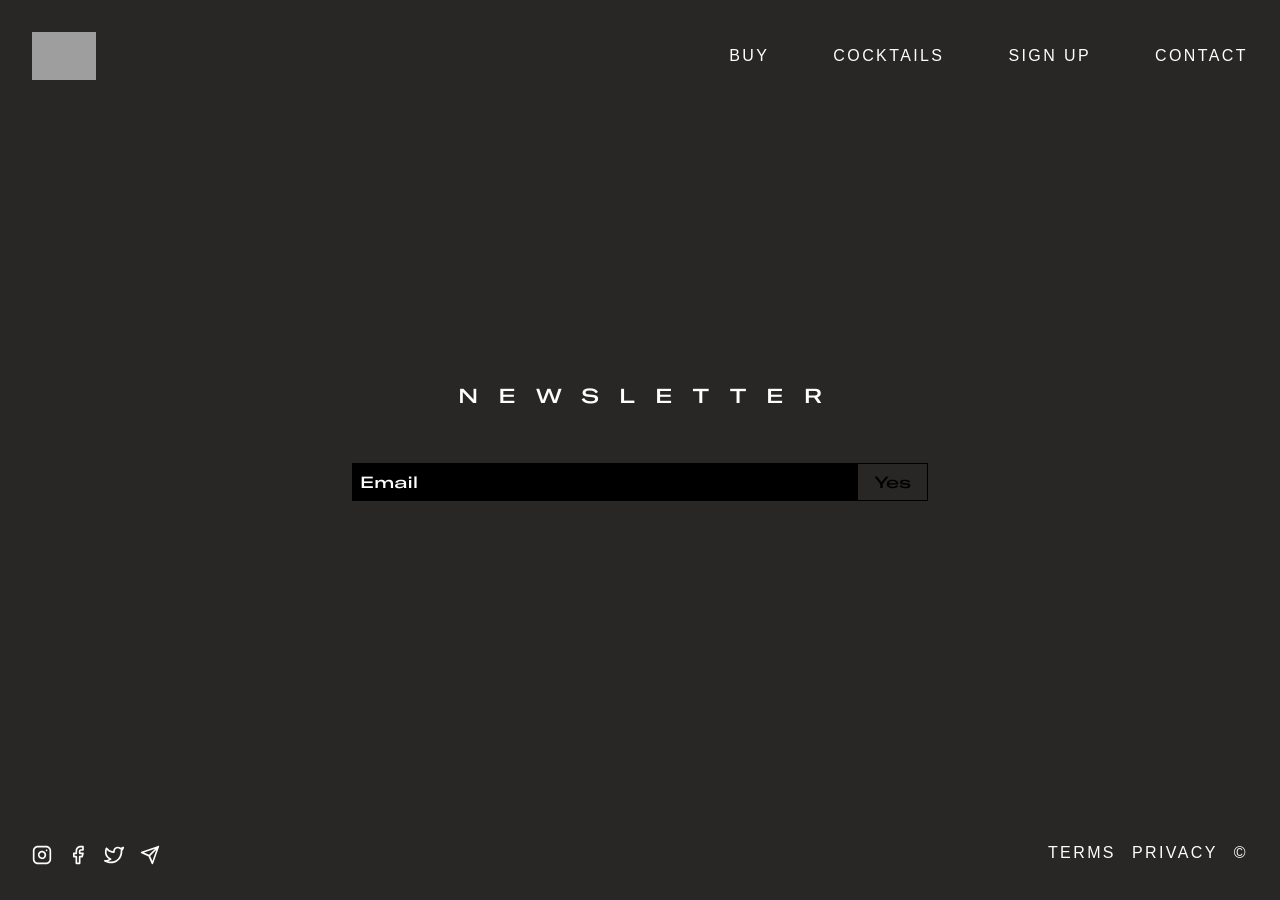
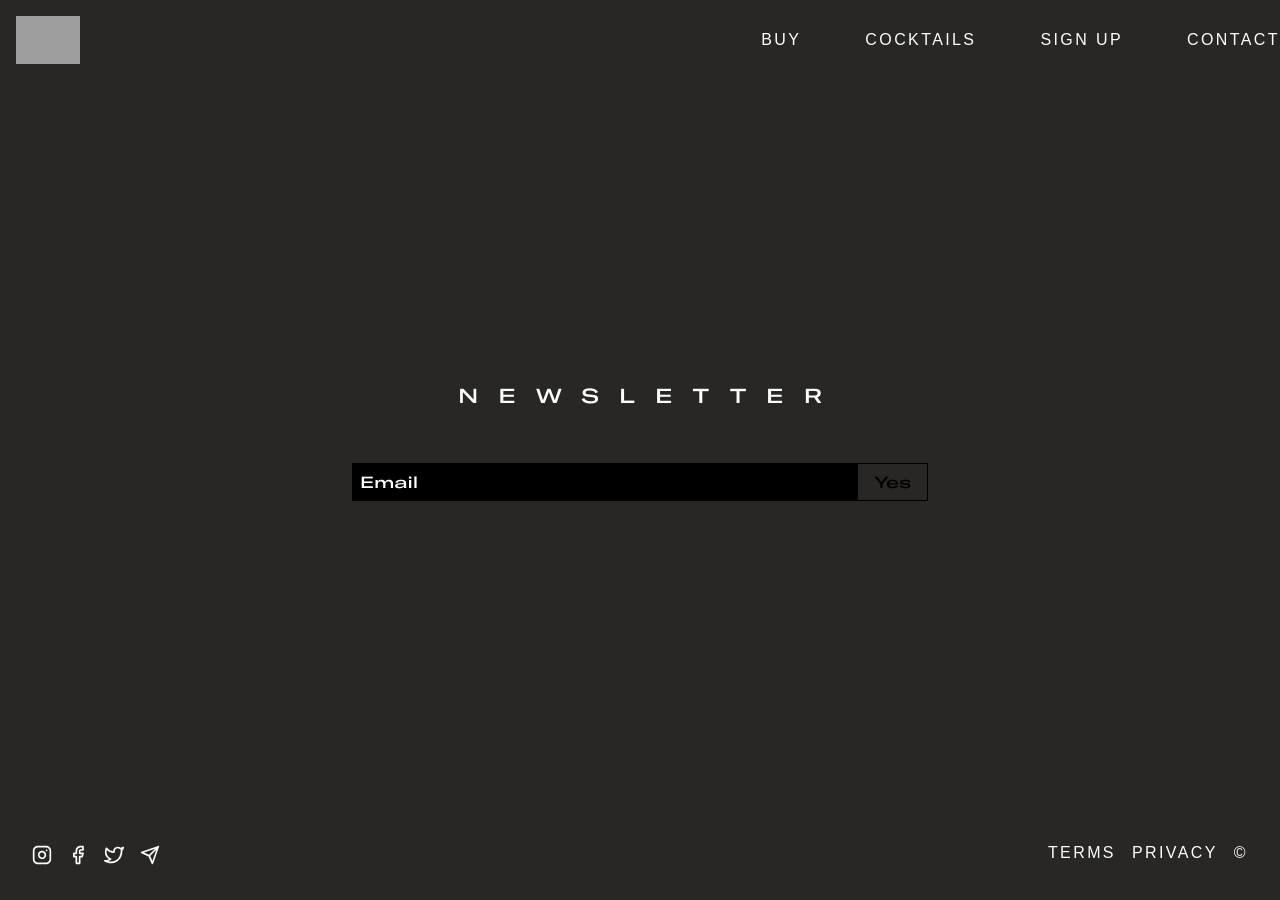
Before and after one commit to johnhamelink/empiricalspirits.co, a Jekyll site: the page built from newsletter.md, in a window 1280 px wide. Built offline with Jekyll 4.4.1, drawn with Linux system fonts in a browser that asks for light colours; some web fonts are replaced; grey boxes are pictures that could not be loaded.

Commit message:
Updated Default and 6 other files

```diff
--- a/_includes/footer.html
+++ b/_includes/footer.html
@@ -6,7 +6,7 @@
 
       <li><a href="https://www.instagram.com/empiricalcph/" target="_blank"><svg class="icon icon-instagram"><use xlink:href="/assets/icons/symbol-defs.svg#icon-instagram"></use></svg></a></li>
       <li><a href="https://www.facebook.com/empiricalcph" target="_blank"><svg class="icon icon-facebook"><use xlink:href="/assets/icons/symbol-defs.svg#icon-facebook"></use></svg></a></li>
-      <li><a href="https://twitter.com/empiricalcph" target="_blank"><svg class="icon icon-twitter"><use xlink:href="/assets/icons/symbol-defs.svg#icon-twitter"></use></svg></a></li>
+      <li class="show-for-large"><a href="https://twitter.com/empiricalcph" target="_blank"><svg class="icon icon-twitter"><use xlink:href="/assets/icons/symbol-defs.svg#icon-twitter"></use></svg></a></li>
       <li><a href="mailto:someone@yoursite.com"><svg class="icon icon-send"><use xlink:href="/assets/icons/symbol-defs.svg#icon-send"></use></svg></a></li>
 
     </ul>
@@ -16,8 +16,8 @@
 
    <ul class="menu simple text-uppercase">
 
-      <li><a href="https://www.instagram.com/empiricalcph/" target="_blank">Terms</a></li>
-      <li><a href="https://www.facebook.com/empiricalcph" target="_blank">Privacy</a></li>
+      <li class="show-for-large"><a href="https://www.instagram.com/empiricalcph/" target="_blank">Terms</a></li>
+      <li class="show-for-large"><a href="https://www.facebook.com/empiricalcph" target="_blank">Privacy</a></li>
       <li><a href="https://www.facebook.com/empiricalcph" target="_blank">©</a></li>
 
     </ul>
--- a/_includes/navigation.html
+++ b/_includes/navigation.html
@@ -1,9 +1,9 @@
 <div class="home__hero__navigation" id="menu">
   {% for entry in site.data.navigation %}{% capture fullurl %}{{ site.baseurl }}{{ entry.url }}{% endcapture %}{% if fullurl == page.url %}{% assign current_page = fullurl %}{% break %}{% elsif page.url contains fullurl %}{% assign current_page = fullurl %}{% endif %}{% endfor %}
   <!-- Navigation -->
-  <div class="grid-x grid-padding-x grid-padding-y align-justify align-middle">
+  <div class="grid-x align-justify align-middle">
 
-    <div class="auto cell navigation navigation__logo">
+    <div class="auto cell navigation navigation__logo padding-1">
       <ul class="menu simple align-bottom text-uppercase">
         <li><a href="/"><img src="/assets/icons/logo.gif" class="navigation__logo__image"></a></li>
       </ul>
@@ -34,7 +34,7 @@
       </ul>
     </div>
 
-    <div class="shrink cell navigation hide-for-large">
+    <div class="shrink cell navigation hide-for-large padding-1">
       <button class="hamburger hamburger--collapse" data-toggler=".is-active" id="toggle" type="button" data-toggle="offCanvas toggle">
         <span class="hamburger-box"><span class="hamburger-inner"></span></span>
       </button>
--- a/_layouts/default.html
+++ b/_layouts/default.html
@@ -31,8 +31,6 @@
 
 <div class="off-canvas-content {{page.layout | slugify}}" data-off-canvas-content>
 {% include navigation.html %}
-
-
 {% include footer.html %}
 
 <!-- Content -->
```
Also changed, not shown: _layouts/home.html (+4 -4 lines), assets/css/app.css, assets/icons/symbol-defs.svg, 1 other file.
